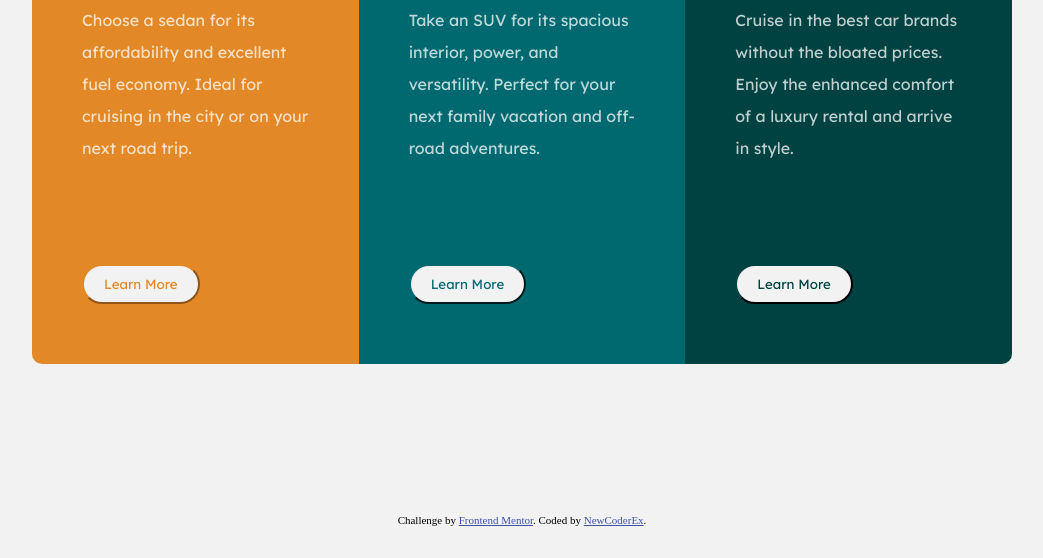
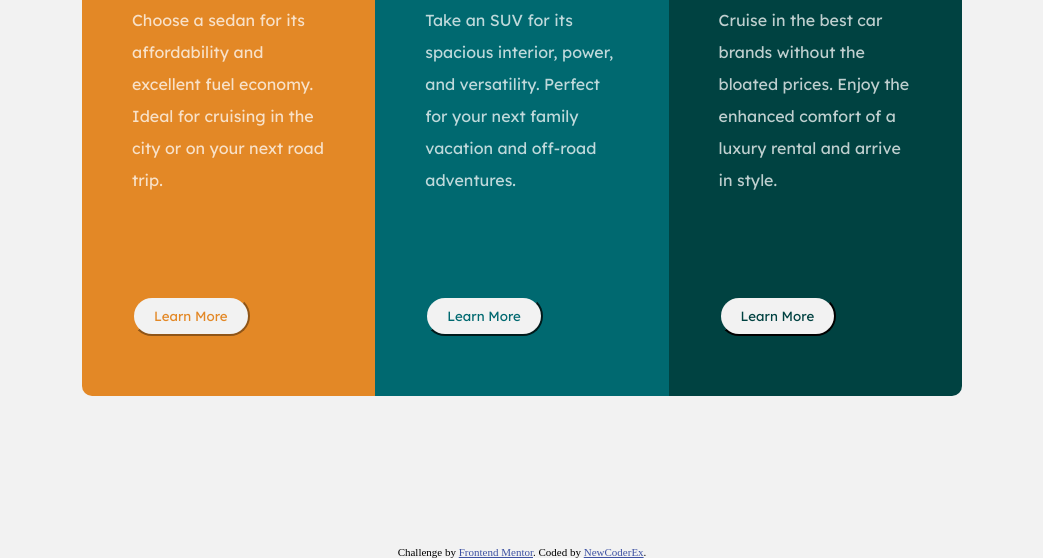
Before and after one commit to NewCoderEx/3-column-preview-card-component-challenge, a plain HTML site: page index.html in a window 1280 px wide. Shown: the part 268-826 px from the top of the page, without its empty margins (118-1161 px from the left). Before the commit the page ends 800 px from the top, so only its background shows below. Drawn offline with Linux system fonts and the light colour scheme.

Commit message:
Update styles.css

```diff
--- a/styles.css
+++ b/styles.css
@@ -9,7 +9,7 @@ body {
 }
 
 #main {
-  margin: 100px 150px 150px;
+  margin: 100px 200px 150px;
   text-align: left;
 }
 
```
